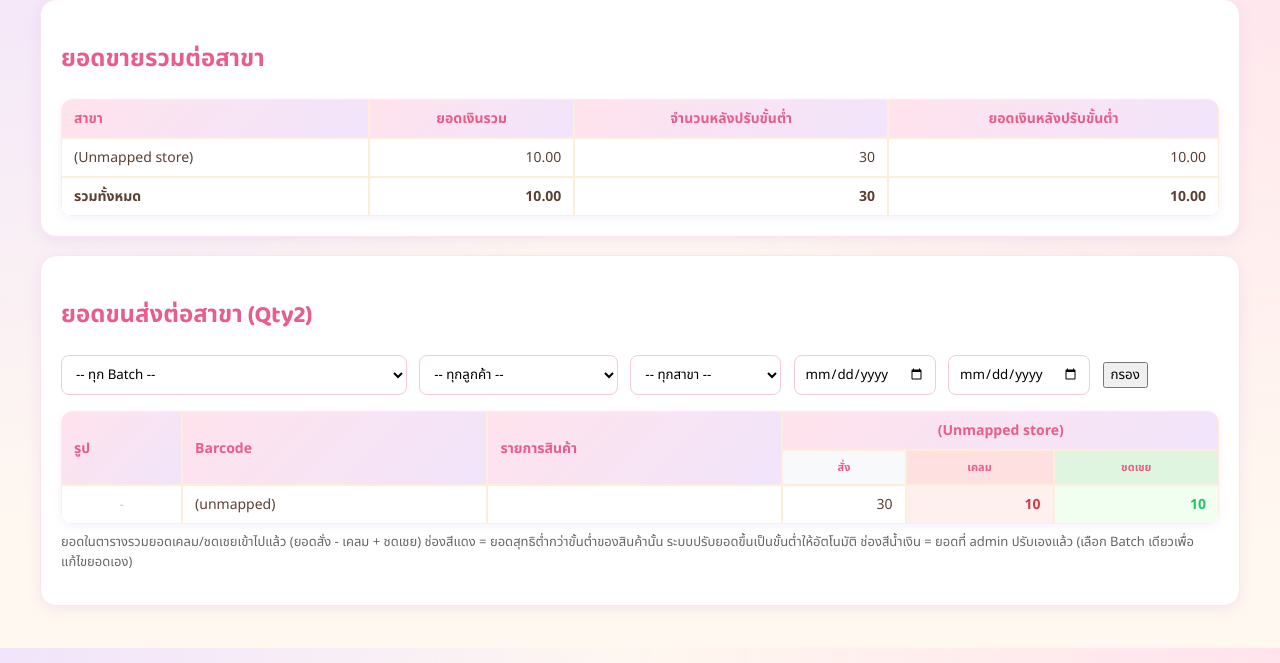
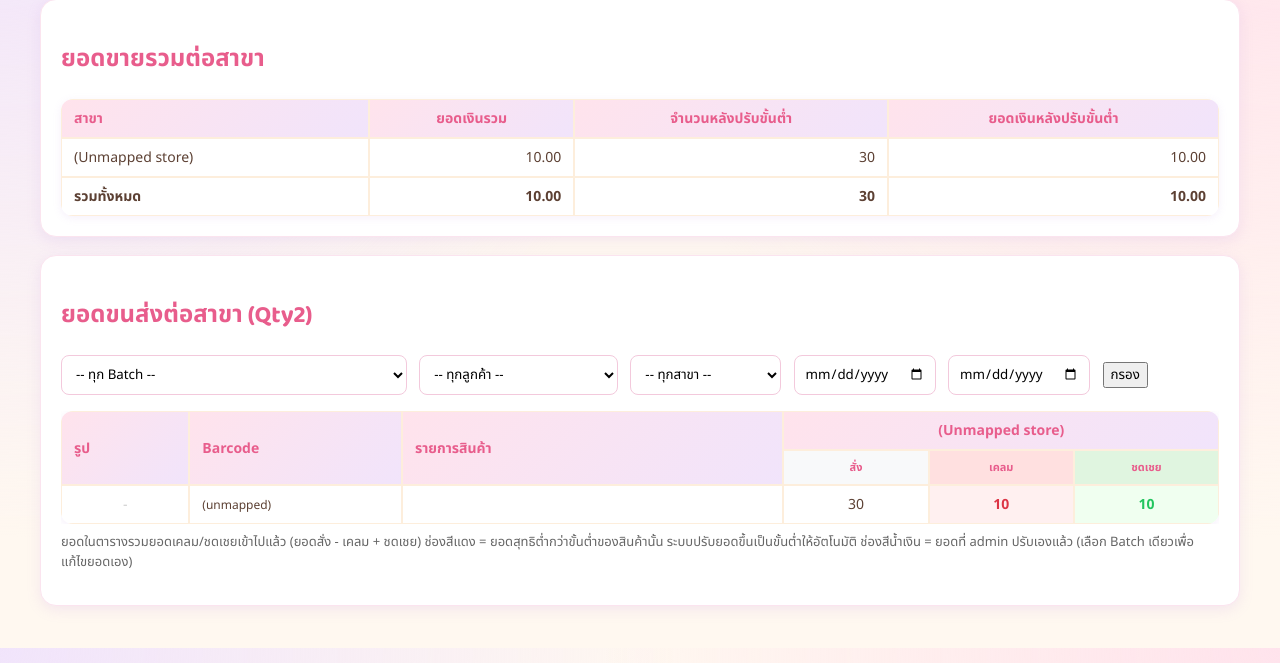
Before and after one commit to kittichaisangpayung-arch/oem-orders, a Django app: page /dashboard/stores/ in a window 1280 px wide. Shown: the part 137-800 px from the top of the page. Run offline with Django 5.2, Linux system fonts and the light colour scheme; a user stored in the database is signed in; data comes from the database, SQL or seed files in the repository; tables that the repository leaves empty hold one stand-in row (values such as "Sample post").

Commit message:
Fix store matrix table layout for many products
- Add horizontal scroll container for wide tables
- Make first 3 columns sticky (image, barcode, description) so they stay visible while scrolling
- Set minimum widths for all columns to prevent squishing
- Center-align data cells instead of right-align for better readability
- Add z-index layering for sticky columns
- Reduce button font size to fit better in cells
- Truncate long product descriptions with ellipsis

Co-Authored-By: Claude Sonnet 5 <noreply@anthropic.com>

```diff
--- a/templates/dashboard/store_matrix.html
+++ b/templates/dashboard/store_matrix.html
@@ -58,66 +58,67 @@
         <button type="submit">กรอง</button>
     </form>
 
-    <table>
+    <div style="overflow-x: auto;">
+    <table style="min-width: 100%; white-space: nowrap;">
         <thead>
             <tr>
-                <th class="label" rowspan="2">รูป</th>
-                <th class="label" rowspan="2">Barcode</th>
-                <th class="label" rowspan="2">รายการสินค้า</th>
+                <th class="label" rowspan="2" style="position:sticky; left:0; background:linear-gradient(135deg, var(--pink-light), var(--purple-light)); z-index:3; min-width:50px;">รูป</th>
+                <th class="label" rowspan="2" style="position:sticky; left:50px; background:linear-gradient(135deg, var(--pink-light), var(--purple-light)); z-index:3; min-width:100px;">Barcode</th>
+                <th class="label" rowspan="2" style="position:sticky; left:150px; background:linear-gradient(135deg, var(--pink-light), var(--purple-light)); z-index:3; min-width:200px;">รายการสินค้า</th>
                 {% for store_name in store_names %}
-                    <th colspan="3">{{ store_name }}</th>
+                    <th colspan="3" style="min-width:180px;">{{ store_name }}</th>
                 {% endfor %}
                 {% if single_batch_id %}
-                    <th rowspan="2" style="background:#fff3cd;">เคลม</th>
-                    <th rowspan="2" style="background:#e8f5e9;">ชดเชย</th>
+                    <th rowspan="2" style="background:#fff3cd; min-width:80px;">เคลม</th>
+                    <th rowspan="2" style="background:#e8f5e9; min-width:80px;">ชดเชย</th>
                 {% endif %}
             </tr>
             <tr>
                 {% for store_name in store_names %}
-                    <th style="font-size:11px; background:#f8f9fa;">สั่ง</th>
-                    <th style="font-size:11px; background:#ffe0e0;">เคลม</th>
-                    <th style="font-size:11px; background:#e0f5e0;">ชดเชย</th>
+                    <th style="font-size:11px; background:#f8f9fa; min-width:60px;">สั่ง</th>
+                    <th style="font-size:11px; background:#ffe0e0; min-width:60px;">เคลม</th>
+                    <th style="font-size:11px; background:#e0f5e0; min-width:60px;">ชดเชย</th>
                 {% endfor %}
             </tr>
         </thead>
         <tbody>
         {% for row in table_rows %}
             <tr>
-                <td class="label" style="text-align:center; padding:4px;">
+                <td class="label" style="text-align:center; padding:4px; position:sticky; left:0; background:#fff; z-index:2;">
                     {% if row.product.image %}
                         <img src="/media/{{ row.product.image }}" alt="{{ row.product.description }}" style="width:40px; height:40px; object-fit:cover; border-radius:4px;">
                     {% else %}
                         <span style="color:#ccc;">-</span>
                     {% endif %}
                 </td>
-                <td class="label">{{ row.product.barcode }}</td>
-                <td class="label">{{ row.product.description }}</td>
+                <td class="label" style="position:sticky; left:50px; background:#fff; z-index:2; font-size:12px;">{{ row.product.barcode }}</td>
+                <td class="label" style="position:sticky; left:150px; background:#fff; z-index:2; font-size:13px; max-width:200px; overflow:hidden; text-overflow:ellipsis;">{{ row.product.description }}</td>
                 {% for cell in row.cells %}
                     <td class="{% if cell.overridden %}overridden{% elif cell.adjusted %}below-min{% endif %}"
-                        style="text-align:right; {% if single_batch_id and can_override %}cursor:pointer;{% endif %}"
+                        style="text-align:center; min-width:60px; {% if single_batch_id and can_override %}cursor:pointer;{% endif %}"
                         {% if single_batch_id and can_override %}
                         onclick="showOverrideModal({{ cell.product_id }}, {{ cell.store_id }}, {{ cell.qty }}, '{{ row.product.barcode }}', '{{ row.product.description|escapejs }}')"
                         title="คลิกเพื่อแก้ไขยอด"
                         {% endif %}>
                         {{ cell.qty }}
                     </td>
-                    <td style="text-align:right; background:#fff0f0; {% if cell.claimed_qty > 0 %}color:#dc3545; font-weight:bold;{% endif %}">
+                    <td style="text-align:center; background:#fff0f0; min-width:60px; {% if cell.claimed_qty > 0 %}color:#dc3545; font-weight:bold;{% endif %}">
                         {{ cell.claimed_qty|default:"0" }}
                     </td>
-                    <td style="text-align:right; background:#f0fff0; {% if cell.compensated_qty > 0 %}color:#22c55e; font-weight:bold;{% endif %}">
+                    <td style="text-align:center; background:#f0fff0; min-width:60px; {% if cell.compensated_qty > 0 %}color:#22c55e; font-weight:bold;{% endif %}">
                         {{ cell.compensated_qty|default:"0" }}
                     </td>
                 {% endfor %}
                 {% if single_batch_id %}
-                    <td style="background:#fffef0;">
+                    <td style="background:#fffef0; text-align:center;">
                         <button onclick="showClaimModal({{ row.product.id }}, '{{ row.product.barcode }}', '{{ row.product.description|escapejs }}')"
-                                style="background:#ffc107; color:#000; border:none; padding:4px 8px; border-radius:4px; cursor:pointer; font-size:12px;">
+                                style="background:#ffc107; color:#000; border:none; padding:4px 8px; border-radius:4px; cursor:pointer; font-size:11px; white-space:nowrap;">
                             + เคลม
                         </button>
                     </td>
-                    <td style="background:#f0fff0;">
+                    <td style="background:#f0fff0; text-align:center;">
                         <button onclick="showCompensationModal({{ row.product.id }}, '{{ row.product.barcode }}', '{{ row.product.description|escapejs }}')"
-                                style="background:#22c55e; color:#fff; border:none; padding:4px 8px; border-radius:4px; cursor:pointer; font-size:12px;">
+                                style="background:#22c55e; color:#fff; border:none; padding:4px 8px; border-radius:4px; cursor:pointer; font-size:11px; white-space:nowrap;">
                             + ชดเชย
                         </button>
                     </td>
@@ -126,6 +127,7 @@
         {% endfor %}
         </tbody>
     </table>
+    </div>
     <p style="margin-top:8px; font-size: 13px; color: #666;">ยอดในตารางรวมยอดเคลม/ชดเชยเข้าไปแล้ว (ยอดสั่ง - เคลม + ชดเชย) ช่องสีแดง = ยอดสุทธิต่ำกว่าขั้นต่ำของสินค้านั้น ระบบปรับยอดขึ้นเป็นขั้นต่ำให้อัตโนมัติ ช่องสีน้ำเงิน = ยอดที่ admin ปรับเองแล้ว {% if not single_batch_id %}(เลือก Batch เดียวเพื่อแก้ไขยอดเอง){% endif %}</p>
 </div>
 
```
